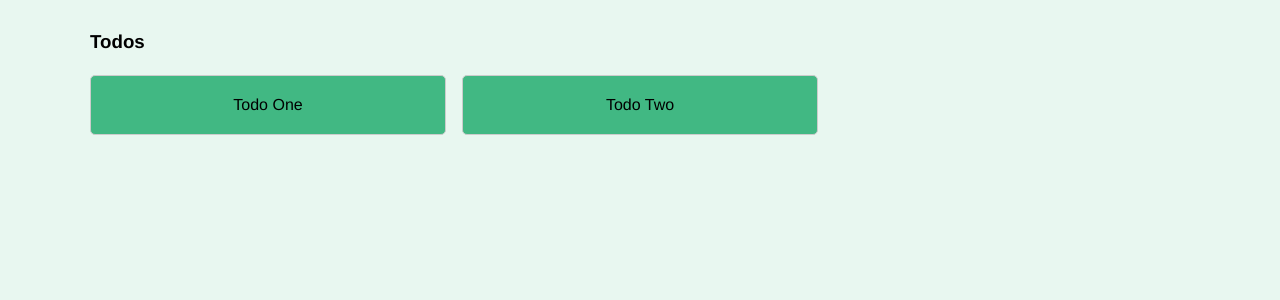
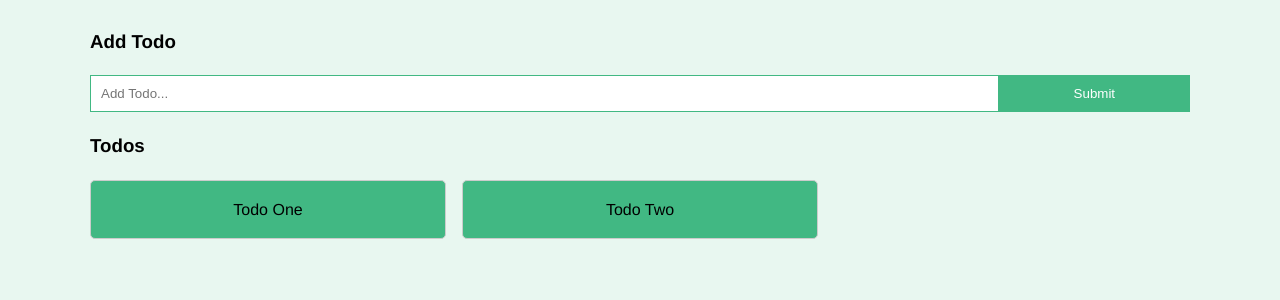
Before and after one commit to sunyonglincanada/vuex-crash-course, a Vue app: page / in a window 1280 px wide. Shown: the top 300 px of the page. Built offline with nearby package versions, Linux system fonts and the light colour scheme; no server answers.

Commit message:
AddTodo component.

```diff
--- a/src/App.vue
+++ b/src/App.vue
@@ -1,6 +1,7 @@
 <template>
   <div id="app">
     <div class="container">
+      <AddTodo />
       <Todos />
     </div>
   </div>
@@ -8,11 +9,13 @@
 
 <script>
 import Todos from "./components/Todos.vue";
+import AddTodo from "./components/AddTodo.vue";
 
 export default {
   name: "App",
   components: {
-    Todos
+    Todos,
+    AddTodo
   }
 };
 </script>
--- /dev/null
+++ b/src/components/AddTodo.vue
@@ -0,0 +1,36 @@
+<template>
+  <div>
+    <h3>Add Todo</h3>
+    <div class="add">
+      <form>
+        <input type="text" v-model="title" placeholder="Add Todo..." />
+        <input type="submit" value="Submit" />
+      </form>
+    </div>
+  </div>
+</template>
+
+<script>
+export default {
+  name: "AddTodo"
+};
+</script>
+
+<style scoped>
+form {
+  display: flex;
+}
+input[type="text"] {
+  flex: 10;
+  padding: 10px;
+  border: 1px solid #41b883;
+  outline: 0;
+}
+input[type="submit"] {
+  flex: 2;
+  background: #41b883;
+  color: #fff;
+  border: 1px #41b883 solid;
+  cursor: pointer;
+}
+</style>
```
